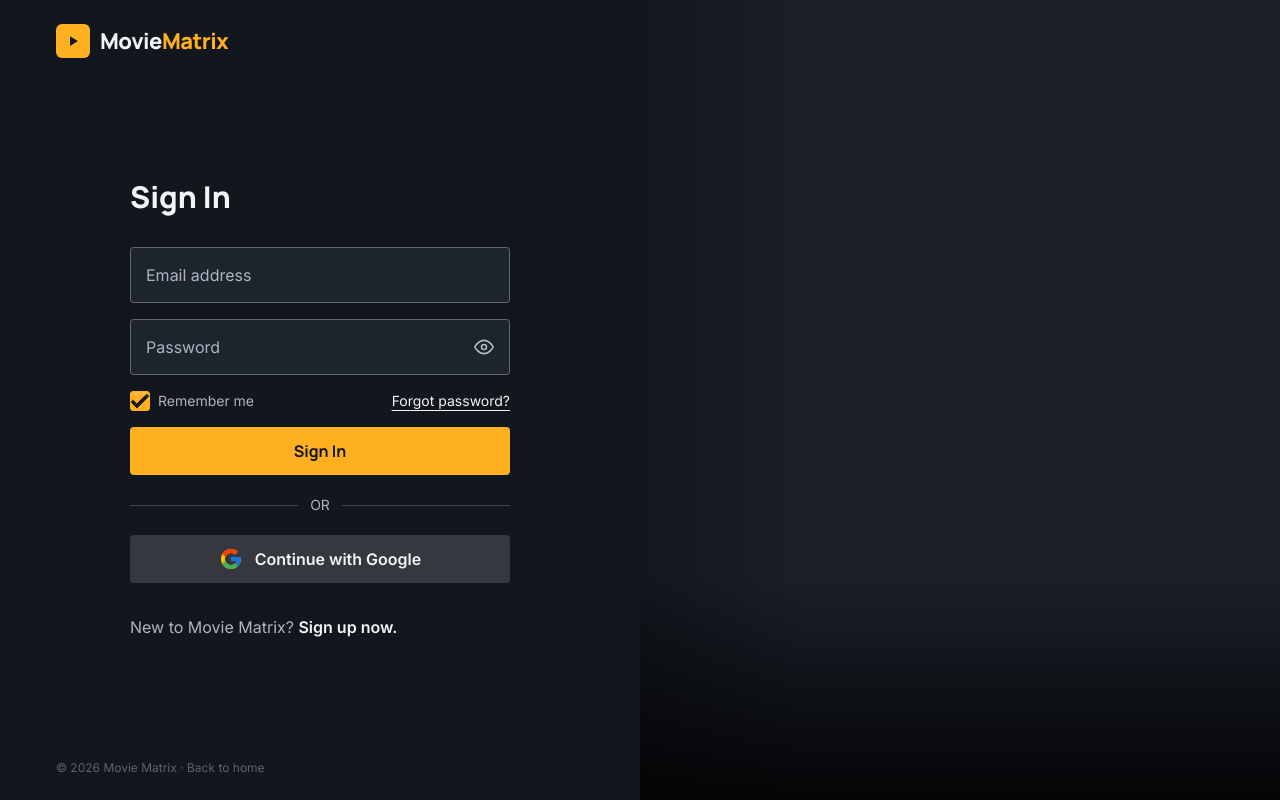
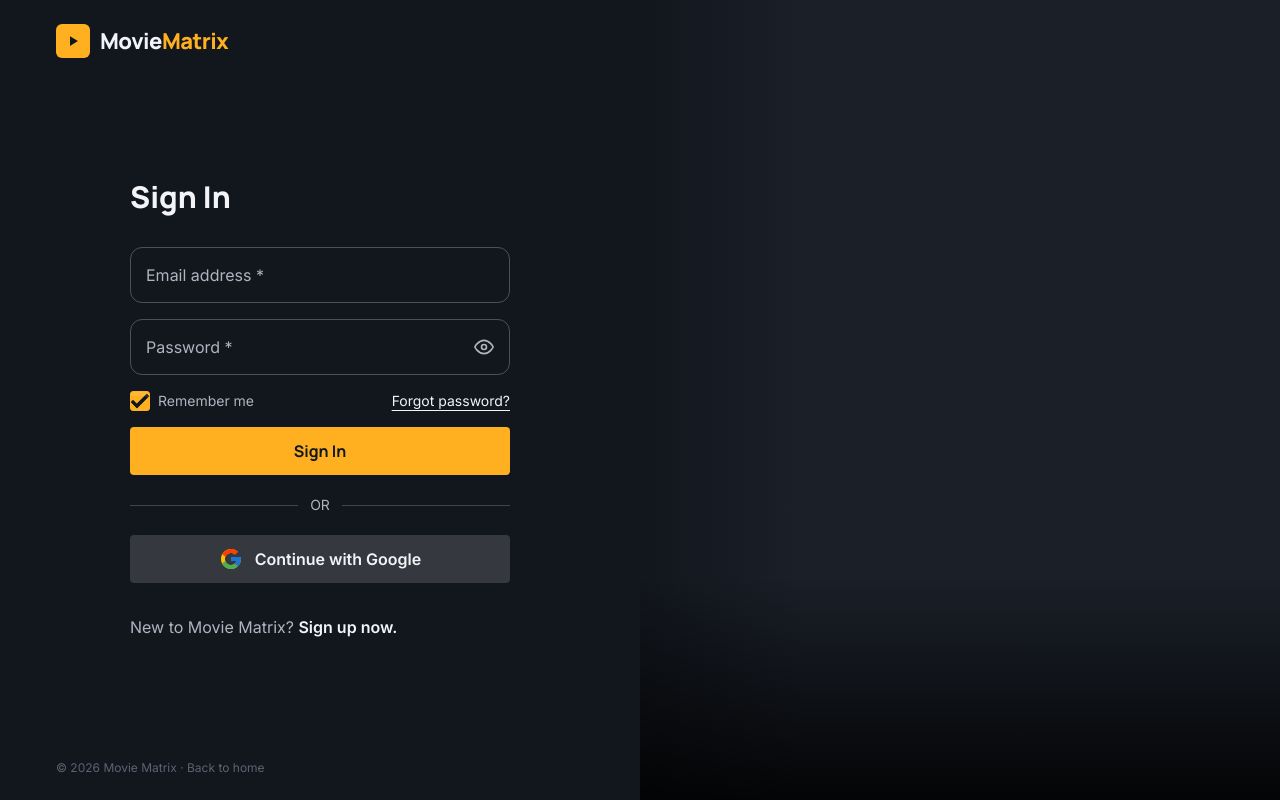
Before and after one commit to SarwarMorshad/movie-matrix-client, a React (Vite) app: page /login in a window 1280 px wide. Built offline with nearby package versions, Linux system fonts and the light colour scheme; no server answers.

Commit message:
Use outlined fields with the label set into the border

```diff
--- a/src/components/auth/AuthField.jsx
+++ b/src/components/auth/AuthField.jsx
@@ -1,9 +1,14 @@
 import { useId, useState } from "react";
 import { FiEye, FiEyeOff } from "react-icons/fi";
 
+// "Raised" = the field has focus or a value: the label sits on the border
+const RAISED = "peer-focus:[&>legend]:max-w-full peer-[:not(:placeholder-shown)]:[&>legend]:max-w-full";
+
 /**
- * Floating-label input for the auth forms. Password fields get a show/hide
- * toggle. Pass `error` to show a message under the field, or `hint` for help text.
+ * Outlined input for the auth forms. The label starts inside the box and moves
+ * up into a gap in the border once the field has focus or a value. Password
+ * fields get a show/hide toggle. Pass `error` to show a message under the
+ * field, or `hint` for help text. Required fields get an asterisk.
  *
  * <AuthField label="Email" name="email" type="email" autoComplete="email" required />
  */
@@ -12,6 +17,7 @@ const AuthField = ({ label, type = "text", error, hint, className = "", children
   const [visible, setVisible] = useState(false);
   const isPassword = type === "password";
   const describedBy = error ? `${id}-error` : hint ? `${id}-hint` : undefined;
+  const text = inputProps.required ? `${label} *` : label;
 
   return (
     <div className={className}>
@@ -22,16 +28,30 @@ const AuthField = ({ label, type = "text", error, hint, className = "", children
           placeholder=" "
           aria-invalid={error ? true : undefined}
           aria-describedby={describedBy}
-          className={`peer h-14 w-full rounded-[4px] border bg-mm-field/40 px-4 pt-4 text-base text-mm-ink focus:outline-none ${
-            isPassword ? "pr-12" : ""
-          } ${error ? "border-mm-danger focus:border-mm-danger" : "border-white/30 focus:border-mm-ink"}`}
+          className={`peer h-14 w-full rounded-xl bg-transparent px-4 text-base text-mm-ink focus:outline-none ${isPassword ? "pr-12" : ""}`}
           {...inputProps}
         />
+        {/* The border. Its legend holds an invisible copy of the label, which
+            opens the gap in the top border when the label is raised. */}
+        <fieldset
+          aria-hidden="true"
+          className={`pointer-events-none absolute inset-x-0 -top-[5px] bottom-0 rounded-xl border px-3 transition-colors ${RAISED} ${
+            error
+              ? "border-mm-danger"
+              : "border-white/25 peer-hover:border-white/50 peer-focus:border-mm-accent peer-focus:peer-hover:border-mm-accent"
+          }`}
+        >
+          <legend className="invisible block h-[11px] max-w-[0.01px] text-xs whitespace-nowrap transition-[max-width] duration-100">
+            <span className="px-1">{text}</span>
+          </legend>
+        </fieldset>
         <label
           htmlFor={id}
-          className="pointer-events-none absolute top-1/2 left-4 -translate-y-1/2 text-base text-mm-muted transition-all peer-focus:top-3.5 peer-focus:text-xs peer-[:not(:placeholder-shown)]:top-3.5 peer-[:not(:placeholder-shown)]:text-xs"
+          className={`pointer-events-none absolute top-1/2 left-4 -translate-y-1/2 text-base transition-all peer-focus:top-0 peer-focus:text-xs peer-[:not(:placeholder-shown)]:top-0 peer-[:not(:placeholder-shown)]:text-xs ${
+            error ? "text-mm-danger-ink" : "text-mm-muted peer-focus:text-mm-accent"
+          }`}
         >
-          {label}
+          {text}
         </label>
         {isPassword && (
           <button
```
